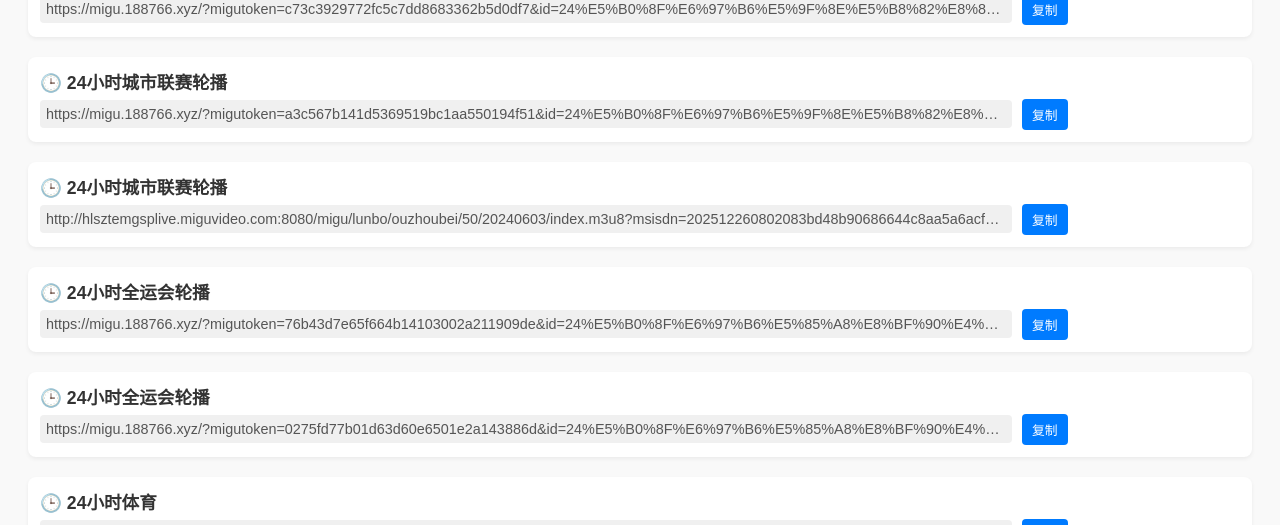
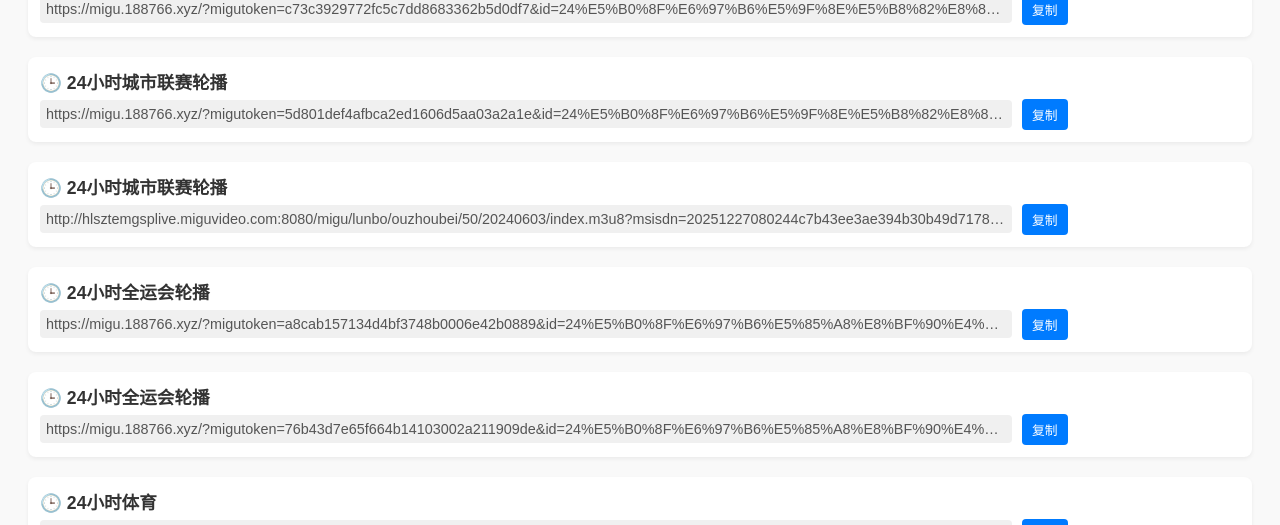
Before and after one commit to kimwang1978/iptv.github.io, a Jekyll site: the page tiyu.html, which Jekyll copies as it is, in a window 1280 px wide and 900 px high. Shown: the part 151-676 px from the top of the window. Built offline with Jekyll 4.4.1, drawn with Linux system fonts in a browser that asks for light colours; some of the changed text lies outside the part shown.

Commit message:
Sync File 2025-12-27 03:56:27

```diff
--- a/tiyu.html
+++ b/tiyu.html
@@ -60,7 +60,7 @@
         <div class="item">
             <div class="title">🕒 24小时城市联赛轮播</div>
             <div class="url-wrapper">
-                <div class="url" id="url_1">https://migu.188766.xyz/?migutoken=a3c567b141d5369519bc1aa550194f51&id=24%E5%B0%8F%E6%97%B6%E5%9F%8E%E5%B8%82%E8%81%94%E8%B5%9B%E8%BD%AE%E6%92%AD%E5%8F%B0&type=yy</div>
+                <div class="url" id="url_1">https://migu.188766.xyz/?migutoken=5d801def4afbca2ed1606d5aa03a2a1e&id=24%E5%B0%8F%E6%97%B6%E5%9F%8E%E5%B8%82%E8%81%94%E8%B5%9B%E8%BD%AE%E6%92%AD%E5%8F%B0&type=yy</div>
                 <button class="copy-btn" onclick="copyToClipboard('url_1')">复制</button>
             </div>
         </div>
@@ -68,7 +68,7 @@
         <div class="item">
             <div class="title">🕒 24小时城市联赛轮播</div>
             <div class="url-wrapper">
-                <div class="url" id="url_2">http://hlsztemgsplive.miguvideo.com:8080/migu/lunbo/ouzhoubei/50/20240603/index.m3u8?msisdn=202512260802083bd48b90686644c8aa5a6acf07d1f8c2&mdspid=&spid=800033&netType=0&sid=5910022136&pid=2028597139&timestamp=20251226080208&Channel_ID=0116_2600037000-99000-200300220100002&ProgramID=915512915&ParentNodeID=-99&assertID=5910022136&client_ip=218.28.233.106&SecurityKey=20251226080208&promotionId=&mvid=5900006618&mcid=500020&playurlVersion=ZQ-A1-8.12.2-RELEASE&userid=&jmhm=&videocodec=h264&appCode=miguvideo_android&bean=mgspad&tid=android&conFee=0&encrypt=397ba45993d8a2c7c76f47d9674cfdd0&sv=10004&ct=android</div>
+                <div class="url" id="url_2">http://hlsztemgsplive.miguvideo.com:8080/migu/lunbo/ouzhoubei/50/20240603/index.m3u8?msisdn=20251227080244c7b43ee3ae394b30b49d7178d412fc2d&mdspid=&spid=800033&netType=0&sid=5910022136&pid=2028597139&timestamp=20251227080244&Channel_ID=0116_2600037000-99000-200300220100002&ProgramID=915512915&ParentNodeID=-99&assertID=5910022136&client_ip=218.28.233.106&SecurityKey=20251227080244&promotionId=&mvid=5900006618&mcid=500020&playurlVersion=WX-A1-8.12.2-RELEASE&userid=&jmhm=&videocodec=h264&appCode=miguvideo_android&bean=mgspad&tid=android&conFee=0&encrypt=9610eff9abb322b411328622a7932922&sv=10004&ct=android</div>
                 <button class="copy-btn" onclick="copyToClipboard('url_2')">复制</button>
             </div>
         </div>
@@ -76,7 +76,7 @@
         <div class="item">
             <div class="title">🕒 24小时全运会轮播</div>
             <div class="url-wrapper">
-                <div class="url" id="url_3">https://migu.188766.xyz/?migutoken=76b43d7e65f664b14103002a211909de&id=24%E5%B0%8F%E6%97%B6%E5%85%A8%E8%BF%90%E4%BC%9A%E8%BD%AE%E6%92%AD%E5%8F%B0&type=yy</div>
+                <div class="url" id="url_3">https://migu.188766.xyz/?migutoken=a8cab157134d4bf3748b0006e42b0889&id=24%E5%B0%8F%E6%97%B6%E5%85%A8%E8%BF%90%E4%BC%9A%E8%BD%AE%E6%92%AD%E5%8F%B0&type=yy</div>
                 <button class="copy-btn" onclick="copyToClipboard('url_3')">复制</button>
             </div>
         </div>
@@ -84,7 +84,7 @@
         <div class="item">
             <div class="title">🕒 24小时全运会轮播</div>
             <div class="url-wrapper">
-                <div class="url" id="url_4">https://migu.188766.xyz/?migutoken=0275fd77b01d63d60e6501e2a143886d&id=24%E5%B0%8F%E6%97%B6%E5%85%A8%E8%BF%90%E4%BC%9A%E8%BD%AE%E6%92%AD%E5%8F%B0&type=yy</div>
+                <div class="url" id="url_4">https://migu.188766.xyz/?migutoken=76b43d7e65f664b14103002a211909de&id=24%E5%B0%8F%E6%97%B6%E5%85%A8%E8%BF%90%E4%BC%9A%E8%BD%AE%E6%92%AD%E5%8F%B0&type=yy</div>
                 <button class="copy-btn" onclick="copyToClipboard('url_4')">复制</button>
             </div>
         </div>
@@ -476,7 +476,7 @@
         <div class="item">
             <div class="title">🕒 ANIMALPLANET</div>
             <div class="url-wrapper">
-                <div class="url" id="url_53">https://live.catvod.com/live.php?id=AnimalPlanet&token=a0c4f77f8b27ab1315f92f78c5110d5a652ad3799f0fcc19b789eedf3d965ea3%3A1766712138%3AMjAuMTA5LjM4LjI0NA%3D%3D</div>
+                <div class="url" id="url_53">https://live.catvod.com/live.php?id=AnimalPlanet&token=c0261939a8356e958314856161713b146309d40b598b22dbeddd5e799e06c52b%3A1766798552%3AMTcyLjIxNC40NC40OQ%3D%3D</div>
                 <button class="copy-btn" onclick="copyToClipboard('url_53')">复制</button>
             </div>
         </div>
@@ -484,7 +484,7 @@
         <div class="item">
             <div class="title">🕒 ANIMALPLANET</div>
             <div class="url-wrapper">
-                <div class="url" id="url_54">https://live.catvod.com/live.php?id=animalplanet_twn&token=77afe730341908d4a98c260a8ac7fa22d03985549c49e81dbb6ed4e79e0ff05f%3A1766712138%3AMjAuMTA5LjM4LjI0NA%3D%3D</div>
+                <div class="url" id="url_54">https://live.catvod.com/live.php?id=animalplanet_twn&token=fa1c3062e1ae6e9ff23366200843969e87bb72cbfbf0d1e20c94fdaf8dc3edaf%3A1766798552%3AMTcyLjIxNC40NC40OQ%3D%3D</div>
                 <button class="copy-btn" onclick="copyToClipboard('url_54')">复制</button>
             </div>
         </div>
```
